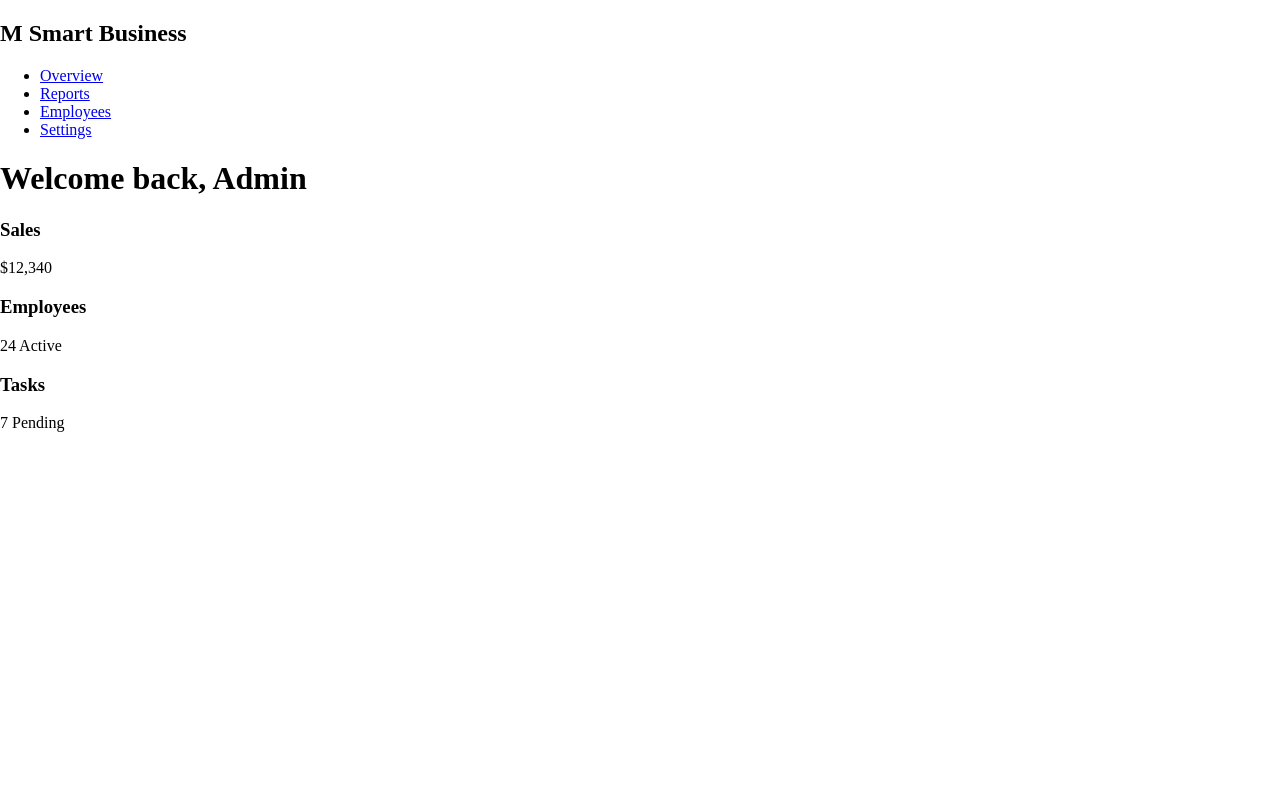
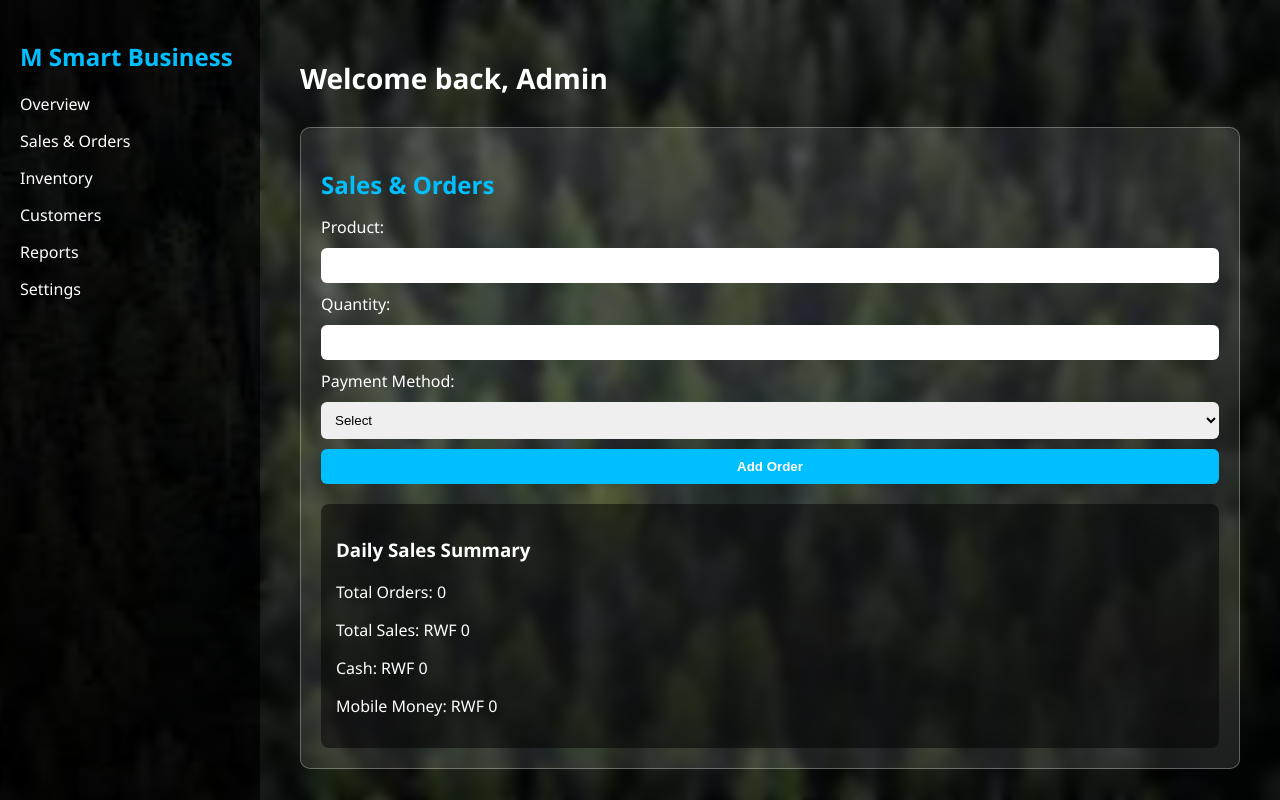
Before and after one commit to yves-romeo/M-smart-business, a website: page public/dashboard.html in a window 1280 px wide. Drawn offline with Linux system fonts and the light colour scheme.

Commit message:
add dashboard

```diff
--- a/public/dashboard.html
+++ b/public/dashboard.html
@@ -2,40 +2,69 @@
 <html lang="en">
 <head>
   <meta charset="UTF-8">
-  <title>Dashboard - M Smart Business</title>
+  <meta name="viewport" content="width=device-width, initial-scale=1.0">
+  <title>M Smart Business Dashboard</title>
   <link rel="stylesheet" href="style.css">
 </head>
-<body>
-  <div class="dashboard-container">
-    <aside class="sidebar">
+<body class="dashboard-page">
+  <!-- Sidebar -->
+  <div class="sidebar">
     <h2>M Smart Business</h2>
     <ul>
       <li><a href="#">Overview</a></li>
+      <li><a href="#">Sales & Orders</a></li>
+      <li><a href="#">Inventory</a></li>
+      <li><a href="#">Customers</a></li>
       <li><a href="#">Reports</a></li>
-        <li><a href="#">Employees</a></li>
       <li><a href="#">Settings</a></li>
     </ul>
-    </aside>
+  </div>
 
-    <main class="main-content">
-      <header>
+  <!-- Main Content -->
+  <div class="main-content">
     <h1>Welcome back, Admin</h1>
-      </header>
-      <section class="cards">
-        <div class="card">
-          <h3>Sales</h3>
-          <p>$12,340</p>
+
+    <!-- Sales & Orders System -->
+    <div class="sales-section">
+      <h2>Sales & Orders</h2>
+
+      <!-- Order Form -->
+      <form id="orderForm">
+        <label for="product">Product:</label>
+        <input type="text" id="product" required>
+
+        <label for="quantity">Quantity:</label>
+        <input type="number" id="quantity" min="1" required>
+
+        <label for="payment">Payment Method:</label>
+        <select id="payment" required>
+          <option value="">Select</option>
+          <option value="cash">Cash</option>
+          <option value="mtn">MTN Mobile Money</option>
+          <option value="airtel">Airtel Money</option>
+        </select>
+
+        <button type="submit">Add Order</button>
+      </form>
+
+      <!-- Daily Summary -->
+      <div id="salesSummary">
+        <h3>Daily Sales Summary</h3>
+        <p>Total Orders: <span id="totalOrders">0</span></p>
+        <p>Total Sales: RWF <span id="totalSales">0</span></p>
+        <p>Cash: RWF <span id="cashSales">0</span></p>
+        <p>Mobile Money: RWF <span id="mobileSales">0</span></p>
       </div>
-        <div class="card">
-          <h3>Employees</h3>
-          <p>24 Active</p>
+
+      <!-- Receipt -->
+      <div id="receipt" style="display:none;">
+        <h3>Receipt</h3>
+        <p id="receiptDetails"></p>
+        <button onclick="window.print()">Print Receipt</button>
       </div>
-        <div class="card">
-          <h3>Tasks</h3>
-          <p>7 Pending</p>
     </div>
-      </section>
-    </main>
   </div>
+
+  <script src="script.js"></script>
 </body>
 </html>
--- a/public/script.js
+++ b/public/script.js
@@ -34,3 +34,45 @@ if (loginForm) {
     }
   });
 }
+// Sales & Orders System
+let totalOrders = 0;
+let totalSales = 0;
+let cashSales = 0;
+let mobileSales = 0;
+
+const orderForm = document.getElementById("orderForm");
+if (orderForm) {
+  orderForm.addEventListener("submit", function(e) {
+    e.preventDefault();
+
+    const product = document.getElementById("product").value;
+    const quantity = parseInt(document.getElementById("quantity").value);
+    const payment = document.getElementById("payment").value;
+
+    const pricePerItem = 1000; // Example price (RWF)
+    const orderTotal = quantity * pricePerItem;
+
+    totalOrders++;
+    totalSales += orderTotal;
+
+    if (payment === "cash") {
+      cashSales += orderTotal;
+    } else {
+      mobileSales += orderTotal;
+    }
+
+    // Update summary
+    document.getElementById("totalOrders").textContent = totalOrders;
+    document.getElementById("totalSales").textContent = totalSales;
+    document.getElementById("cashSales").textContent = cashSales;
+    document.getElementById("mobileSales").textContent = mobileSales;
+
+    // Show receipt
+    const receiptDetails = `Product: ${product}, Quantity: ${quantity}, Total: RWF ${orderTotal}, Payment: ${payment}`;
+    document.getElementById("receiptDetails").textContent = receiptDetails;
+    document.getElementById("receipt").style.display = "block";
+
+    // Reset form
+    orderForm.reset();
+  });
+}
--- a/public/style.css
+++ b/public/style.css
@@ -105,3 +105,98 @@ html, body {
   font-weight: bold;
   text-align: center;
 }
+/* Dashboard Layout */
+.dashboard-page {
+  display: flex;
+  height: 100vh;
+  background: url('forest.jpg') no-repeat center center/cover;
+  color: #fff;
+  font-family: 'Segoe UI', sans-serif;
+}
+
+/* Sidebar */
+.sidebar {
+  width: 220px;
+  background: rgba(0,0,0,0.7);
+  padding: 20px;
+}
+
+.sidebar h2 {
+  color: #00bfff;
+  margin-bottom: 20px;
+}
+
+.sidebar ul {
+  list-style: none;
+  padding: 0;
+}
+
+.sidebar ul li {
+  margin: 15px 0;
+}
+
+.sidebar ul li a {
+  color: #fff;
+  text-decoration: none;
+  font-weight: 500;
+}
+
+.sidebar ul li a:hover {
+  color: #00bfff;
+}
+
+/* Main Content */
+.main-content {
+  flex: 1;
+  padding: 40px;
+  backdrop-filter: blur(6px);
+}
+
+.main-content h1 {
+  font-size: 28px;
+  margin-bottom: 20px;
+}
+
+/* Sales & Orders Section */
+.sales-section {
+  background: rgba(255,255,255,0.1);
+  padding: 20px;
+  border-radius: 10px;
+  margin-top: 30px;
+  border: 1px solid rgba(255,255,255,0.3);
+}
+
+.sales-section h2 {
+  color: #00bfff;
+  margin-bottom: 15px;
+}
+
+#orderForm {
+  display: flex;
+  flex-direction: column;
+  gap: 10px;
+}
+
+#orderForm input, #orderForm select, #orderForm button {
+  padding: 10px;
+  border-radius: 6px;
+  border: none;
+}
+
+#orderForm button {
+  background: #00bfff;
+  color: #fff;
+  font-weight: bold;
+  cursor: pointer;
+}
+
+#orderForm button:hover {
+  background: #0099cc;
+}
+
+#salesSummary, #receipt {
+  margin-top: 20px;
+  background: rgba(0,0,0,0.5);
+  padding: 15px;
+  border-radius: 8px;
+}
```
Lines whose indentation alone changed are shown as unchanged.
